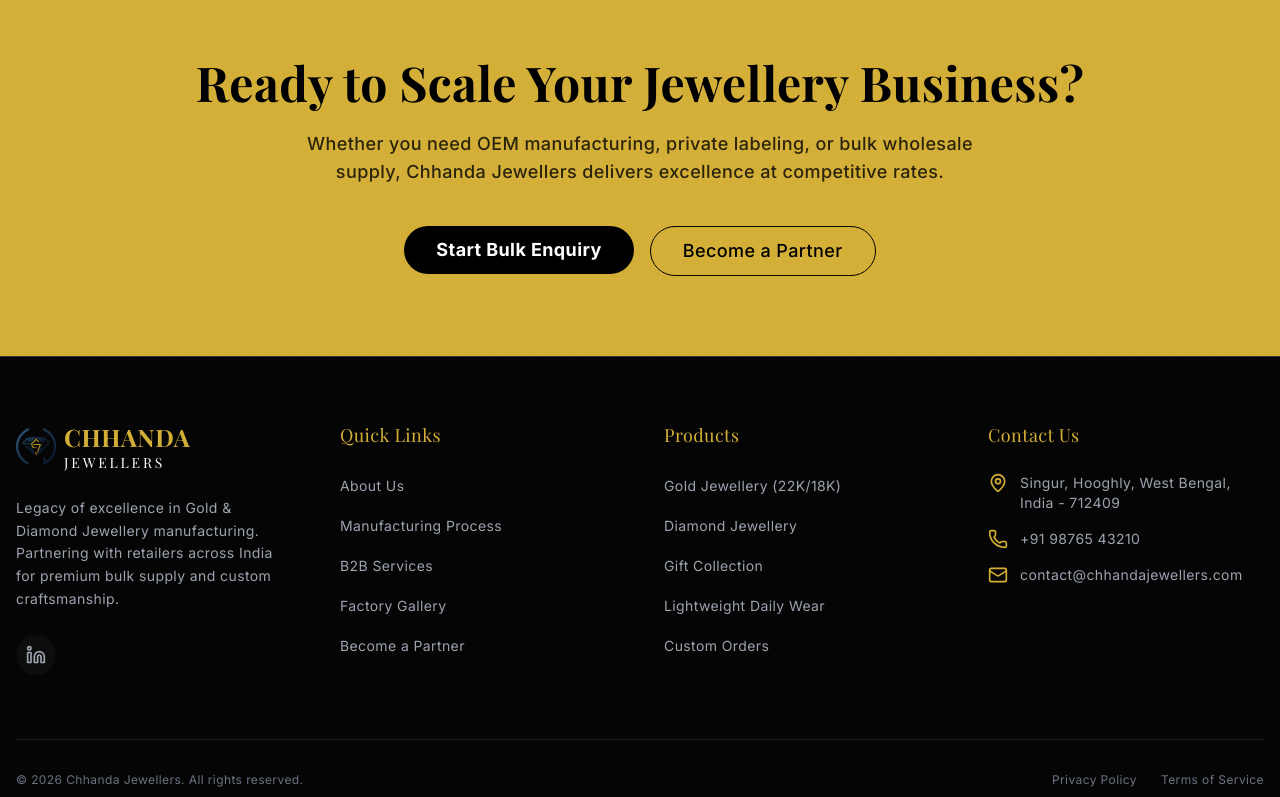
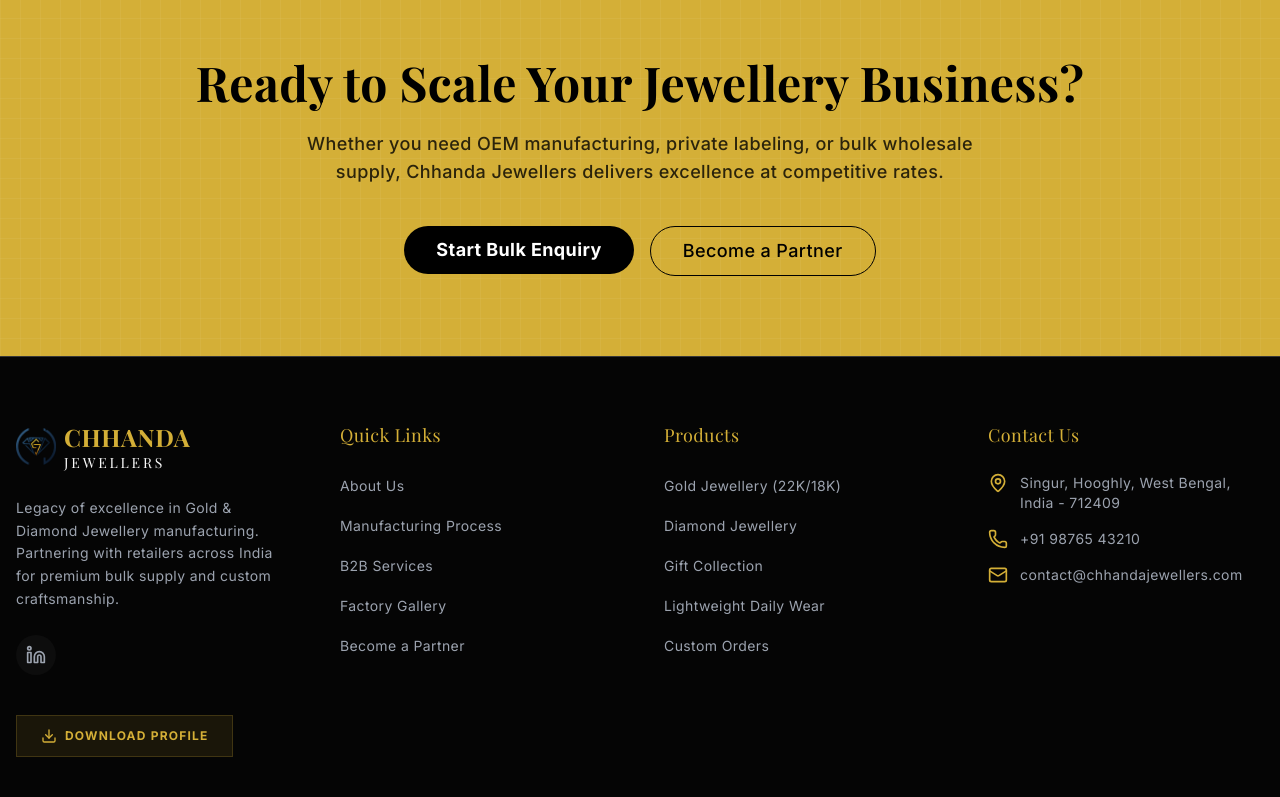
Before and after one commit to santrarony9/Chhanda-jewellers-b2b, a Next.js app: page /about in a window 1280 px wide. Shown: the part 2000-2797 px from the top of the page. Built offline with nearby package versions, Linux system fonts and the light colour scheme; no server answers; the database is empty; a web font is replaced by a local one.

Commit message:
feat: move company profile button to footer

```diff
--- a/src/components/layout/footer.tsx
+++ b/src/components/layout/footer.tsx
@@ -1,5 +1,5 @@
 import Link from "next/link"
-import { Facebook, Instagram, Linkedin, Mail, MapPin, Phone } from "lucide-react"
+import { Facebook, Instagram, Linkedin, Mail, MapPin, Phone, Download } from "lucide-react"
 import dbConnect from "@/lib/db"
 import SiteSettings from "@/models/SiteSettings"
 
@@ -37,6 +37,18 @@
                             {settings.facebook && <SocialLink href={settings.facebook} icon={<Facebook className="h-5 w-5" />} />}
                             {settings.instagram && <SocialLink href={settings.instagram} icon={<Instagram className="h-5 w-5" />} />}
                             <SocialLink href="#" icon={<Linkedin className="h-5 w-5" />} />
+                        </div>
+
+                        <div className="pt-4">
+                            <a
+                                href={settings.companyProfileUrl || "#"}
+                                target={settings.companyProfileUrl ? "_blank" : "_self"}
+                                rel="noopener noreferrer"
+                                className="inline-flex items-center gap-2 bg-primary/10 hover:bg-primary/20 text-primary border border-primary/20 px-6 py-3 transition-colors duration-300 uppercase tracking-widest text-xs font-bold"
+                            >
+                                <Download className="h-4 w-4" />
+                                Download Profile
+                            </a>
                         </div>
                     </div>
 
--- a/src/components/layout/navbar.tsx
+++ b/src/components/layout/navbar.tsx
@@ -17,28 +17,16 @@
 ]
 
 import { TimeDisplay } from "@/components/layout/time-display"
-import { Download } from "lucide-react"
 
 export function Navbar() {
     const [mobileMenuOpen, setMobileMenuOpen] = React.useState(false)
     const [scrolled, setScrolled] = React.useState(false)
-    const [profileUrl, setProfileUrl] = React.useState("")
 
     React.useEffect(() => {
         const handleScroll = () => {
             setScrolled(window.scrollY > 20)
         }
         window.addEventListener("scroll", handleScroll)
-
-        // Fetch settings for profile URL
-        fetch("/api/settings")
-            .then(res => res.json())
-            .then(data => {
-                if (data.success && data.data.companyProfileUrl) {
-                    setProfileUrl(data.data.companyProfileUrl)
-                }
-            })
-            .catch(err => console.error("Failed to fetch settings", err))
 
         return () => window.removeEventListener("scroll", handleScroll)
     }, [])
@@ -102,12 +90,6 @@
                     ))}
                 </div>
                 <div className="hidden lg:flex lg:flex-1 lg:justify-end gap-3">
-                    <Button variant="outline" className="rounded-none border-primary/30 text-primary-200 hover:text-black hover:bg-primary-400 hover:border-primary-400 transition-all duration-300 uppercase text-xs tracking-widest px-4 py-2 backdrop-blur-sm" asChild>
-                        <a href={profileUrl || "#"} target={profileUrl ? "_blank" : "_self"} rel="noopener noreferrer">
-                            <Download className="h-3 w-3 mr-2" />
-                            Profile
-                        </a>
-                    </Button>
                     <Button variant="outline" className="rounded-none border-primary/30 text-primary-200 hover:text-black hover:bg-primary-400 hover:border-primary-400 transition-all duration-300 uppercase text-xs tracking-widest px-6 py-2 backdrop-blur-sm" asChild>
                         <Link href="/login">Partner Login</Link>
                     </Button>
@@ -160,12 +142,6 @@
                             ))}
                         </div>
                         <div className="py-8 space-y-4">
-                            <Button className="w-full justify-center bg-zinc-800 hover:bg-zinc-700 text-white font-medium tracking-widest uppercase py-6 rounded-none border border-zinc-700" asChild>
-                                <a href={profileUrl || "#"} target={profileUrl ? "_blank" : "_self"} rel="noopener noreferrer" onClick={() => setMobileMenuOpen(false)}>
-                                    <Download className="h-4 w-4 mr-2" />
-                                    Download Profile
-                                </a>
-                            </Button>
                             <Button className="w-full justify-center bg-primary-600 hover:bg-primary-500 text-black font-medium tracking-widest uppercase py-6 rounded-none" asChild>
                                 <Link href="/login" onClick={() => setMobileMenuOpen(false)}>Partner Login</Link>
                             </Button>
```
